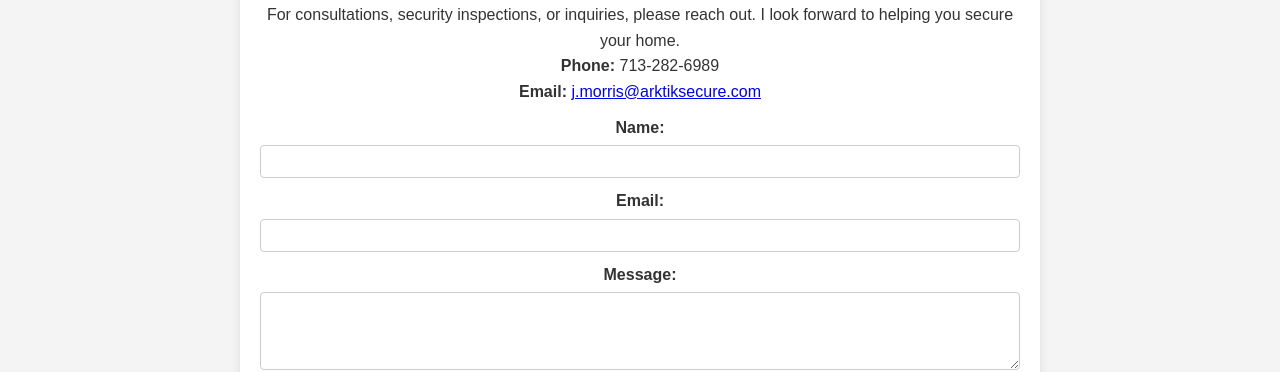
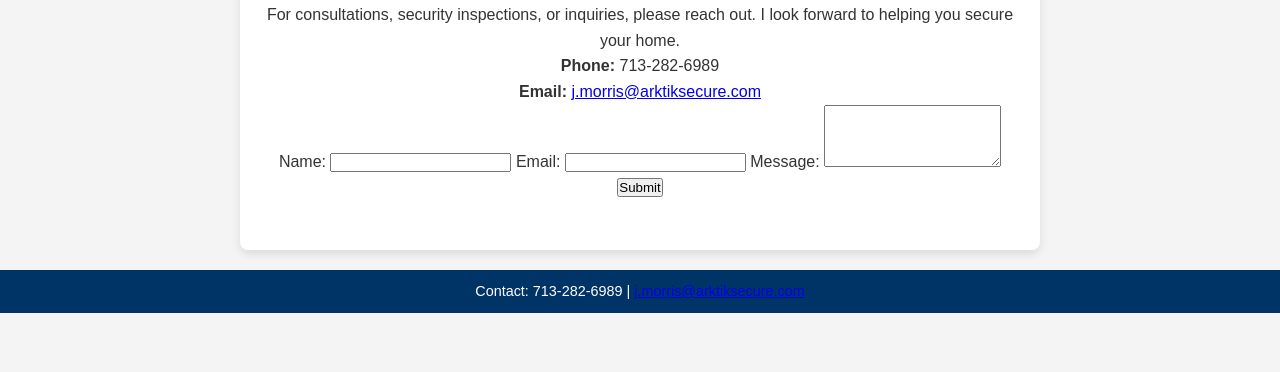
Before and after one commit to ARKTIKArchitect/Home-Security-Consulting-and-Community-Protection, a plain HTML site: page website/contact.html in a window 1280 px wide. Shown: the part 595-967 px from the top of the page. After the commit the page ends 908 px from the top, so only its background shows below. Drawn offline with Linux system fonts and the light colour scheme; files that its build step writes are made by us from their sources.

Commit message:
Update styles.css

```diff
--- a/assets/css/styles.css
+++ b/assets/css/styles.css
@@ -12,7 +12,7 @@
   line-height: 1.6;
 }
 
-/* Hero Section with Overlay and Light Flare */
+/* Hero Section */
 .hero {
   position: relative;
   height: 60vh;
@@ -54,6 +54,10 @@
   transition: background-color 0.3s ease;
 }
 
+.cta-button:hover {
+  background-color: #e88a00;
+}
+
 /* Section Styling */
 .section {
   padding: 50px 20px;
@@ -73,37 +77,14 @@
   margin-bottom: 1rem;
 }
 
-/* Contact Form */
-form {
-  display: flex;
-  flex-direction: column;
-}
-
-form label {
-  margin: 10px 0 5px;
-  font-weight: bold;
-}
-
-form input,
-form textarea {
-  padding: 8px;
-  border: 1px solid #ccc;
-  border-radius: 4px;
-}
-
-form button {
+/* Footer */
+footer {
   background: #003366;
   color: #ffffff;
-  padding: 10px;
-  border: none;
-  border-radius: 5px;
-  margin-top: 10px;
-  cursor: pointer;
-  font-weight: bold;
-}
-
-form button:hover {
-  background: #ff9900;
+  text-align: center;
+  padding: 10px 0;
+  margin-top: 20px;
+  font-size: 0.9rem;
 }
 
 /* Animations */
```
